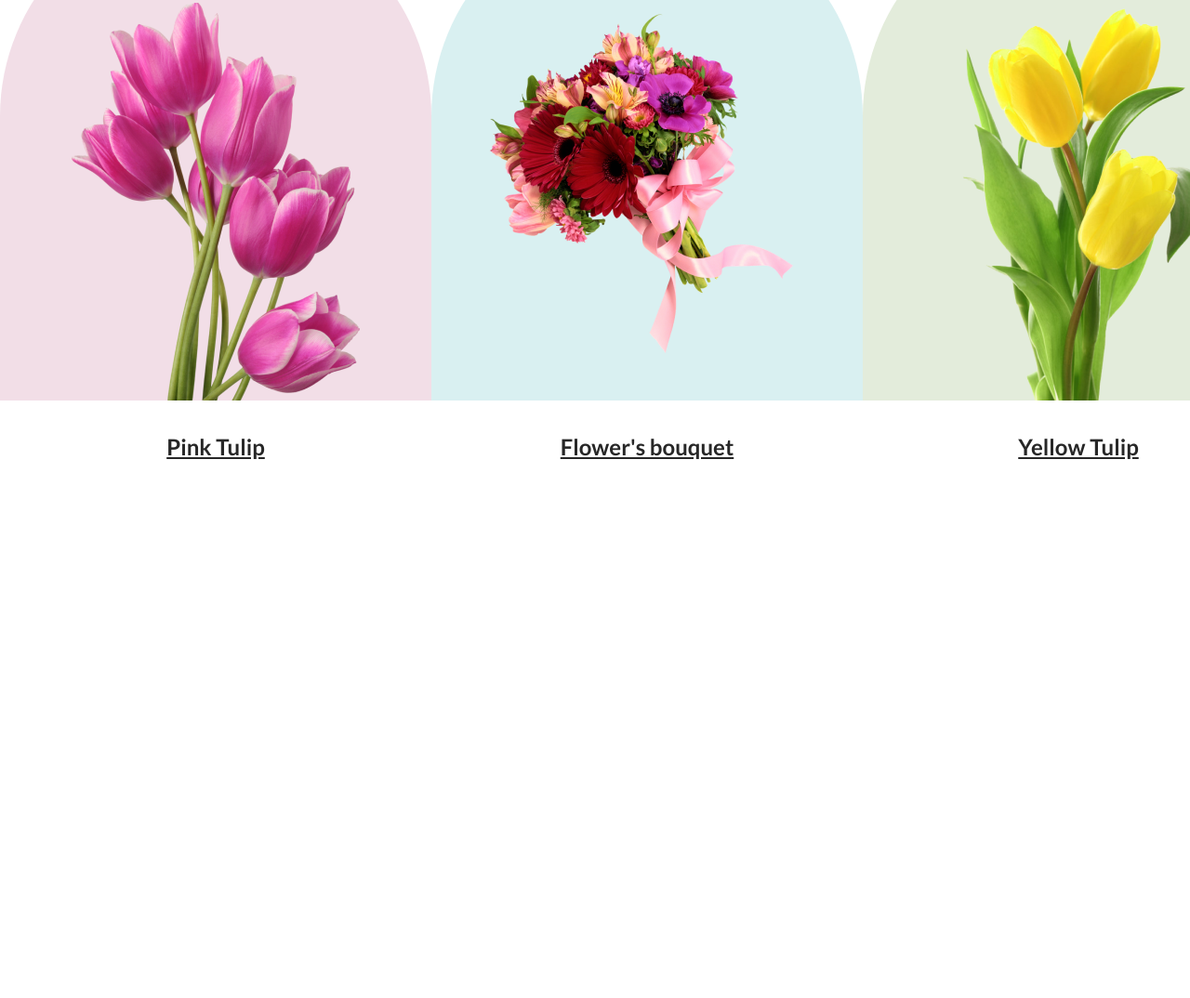
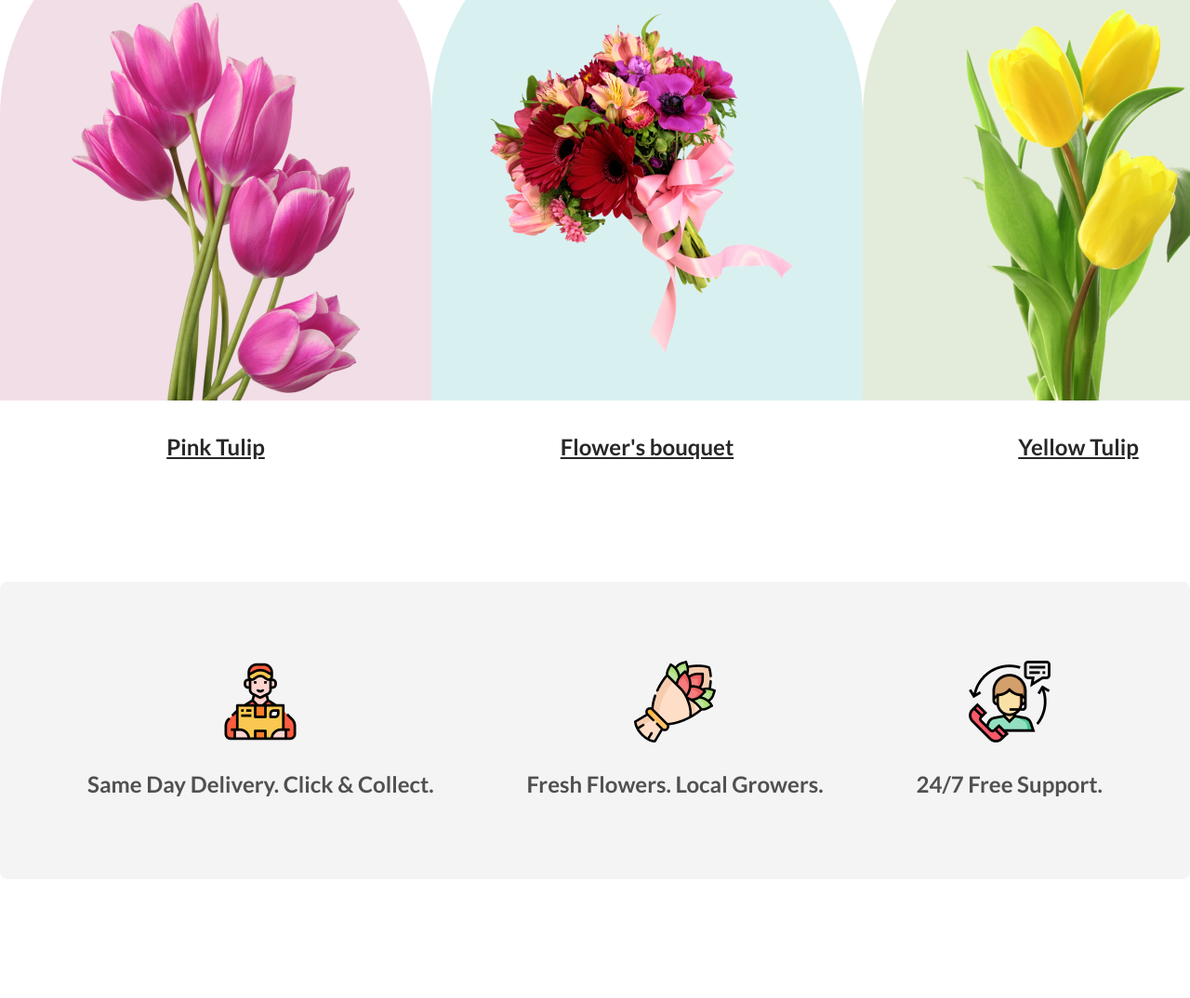
Before and after one commit to webdevreza/flowers-shop, a plain HTML site: page index.html in a window 1280 px wide. Shown: the part 1310-2384 px from the top of the page at 93% size. Before the commit the page ends 1808 px from the top, so only its background shows below. Drawn offline with Linux system fonts and the light colour scheme.

Commit message:
Extra section is Done

```diff
--- a/css/style.css
+++ b/css/style.css
@@ -132,23 +132,44 @@ Featured section
 .featured-item--1 .featured-item-img-box {
   background-color: rgba(167, 33, 98, 0.15);
 }
-
 .featured-item--1 .featured-item-img-box img {
   max-width: 310px;
 }
-
 .featured-item--2 .featured-item-img-box {
   background-color: rgba(5, 151, 160, 0.15);
   padding-bottom: 51px;
 }
-
 .featured-item--2 .featured-item-img-box img {
   max-width: 370px;
 }
 .featured-item--3 .featured-item-img-box {
   background-color: rgba(71, 125, 17, 0.15);
 }
-
 .featured-item--3 .featured-item-img-box img {
   max-width: 314px;
 }
+
+/* ==============
+shop-exclusive Section
+=================*/
+.exclusive-boxes {
+  height: 320px;
+  background-color: rgba(39, 39, 39, 0.05);
+  display: flex;
+  justify-content: center;
+  align-items: center;
+  border-radius: 8px;
+}
+.exclusive-boxes .icon-box {
+  text-align: center;
+  margin: 0 50px;
+}
+.exclusive-boxes .icon-box img {
+  margin-bottom: 24px;
+}
+.exclusive-boxes .icon-box .icon-box-text {
+  font-size: 24px;
+  font-weight: 600;
+  color: rgba(39, 39, 39, 0.8);
+  line-height: 35px;
+}
--- a/index.html
+++ b/index.html
@@ -32,6 +32,7 @@
       </div>
     </header>
     <main>
+      <!-- featured section -->
       <section class="featured">
         <div class="container">
           <div class="featured-info">
@@ -63,6 +64,25 @@
           </div>
         </div>
       </section>
+      <!-- shop-exclusive section -->
+      <section class="shop-exclusive section-padding">
+        <div class="container">
+          <div class="exclusive-boxes">
+            <div class="icon-box">
+              <img src="img/icon-1.png" alt="Delivery Boy" />
+              <p class="icon-box-text">Same Day Delivery. Click & Collect.</p>
+            </div>
+            <div class="icon-box">
+              <img src="img/icon-2.png" alt="Flowers" />
+              <p class="icon-box-text">Fresh Flowers. Local Growers.</p>
+            </div>
+            <div class="icon-box">
+              <img src="img/icon-3.png" alt="Support" />
+              <p class="icon-box-text">24/7 Free Support.</p>
+            </div>
+          </div>
+        </div>
+      </section>
     </main>
   </body>
 </html>
```
